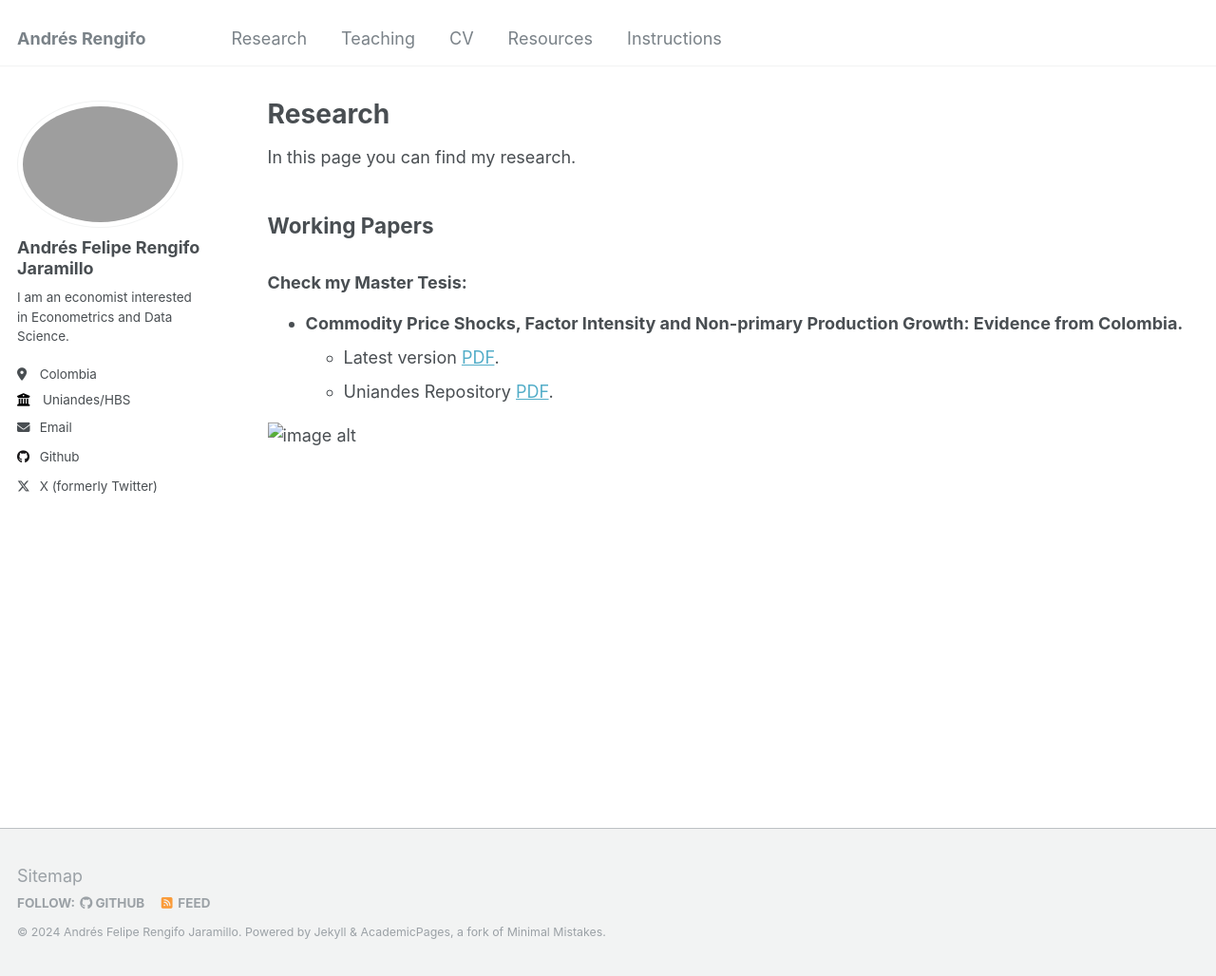
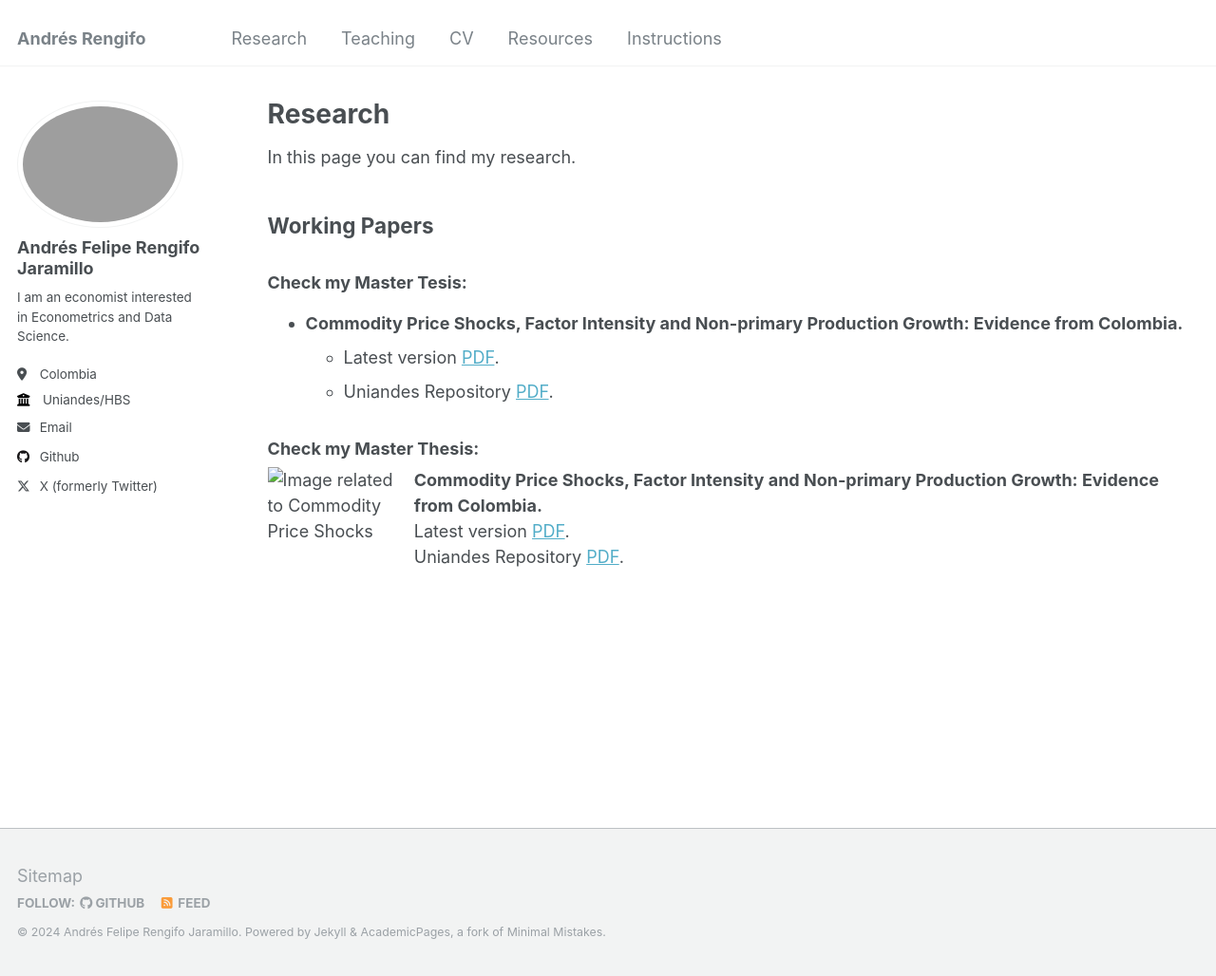
Before and after one commit to RengifoAndres/RengifoAndres.github.io, a Jekyll site: the page built from _pages/Research.md, in a window 1280 px wide and 1028 px high. Shown: the whole window at 95% size. Built offline with Jekyll 4.4.1, drawn with Linux system fonts in a browser that asks for light colours.

Commit message:
Test image

```diff
--- a/_pages/Research.md
+++ b/_pages/Research.md
@@ -15,4 +15,13 @@ In this page you can find my research.
   *  Latest version [PDF](/files/Commodity_price_Rengifo.pdf).
   *  Uniandes Repository [PDF](https://repositorio.uniandes.edu.co/entities/publication/71893776-ea19-4290-909b-341633836cce).
 
-![image alt](images/perfile3v1.jpg)
+
+### Check my Master Thesis:
+<div style="display: flex; align-items: flex-start; margin-bottom: 20px;">
+  <img src="images/perfile3v1.jpg" alt="Image related to Commodity Price Shocks" style="width: 150px; height: auto; margin-right: 20px;">
+  <div>
+    <strong>Commodity Price Shocks, Factor Intensity and Non-primary Production Growth: Evidence from Colombia.</strong><br>
+    Latest version <a href="/files/Commodity_price_Rengifo.pdf">PDF</a>.<br>
+    Uniandes Repository <a href="https://repositorio.uniandes.edu.co/entities/publication/71893776-ea19-4290-909b-341633836cce">PDF</a>.
+  </div>
+</div>
```
